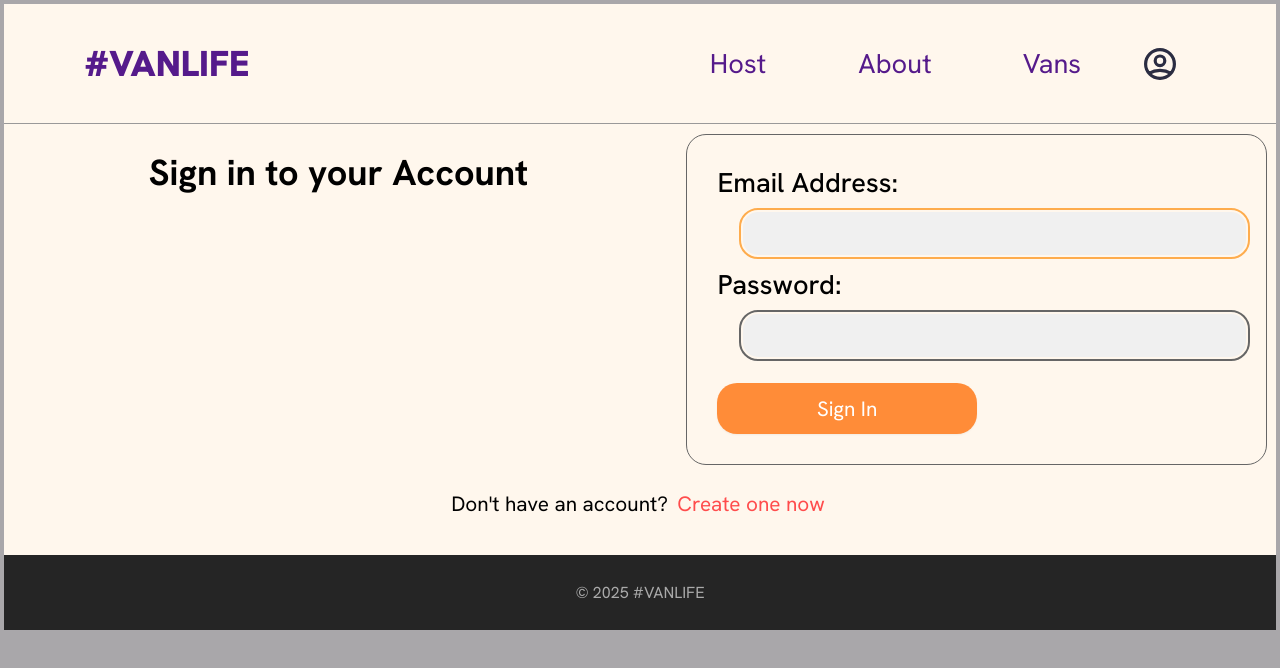
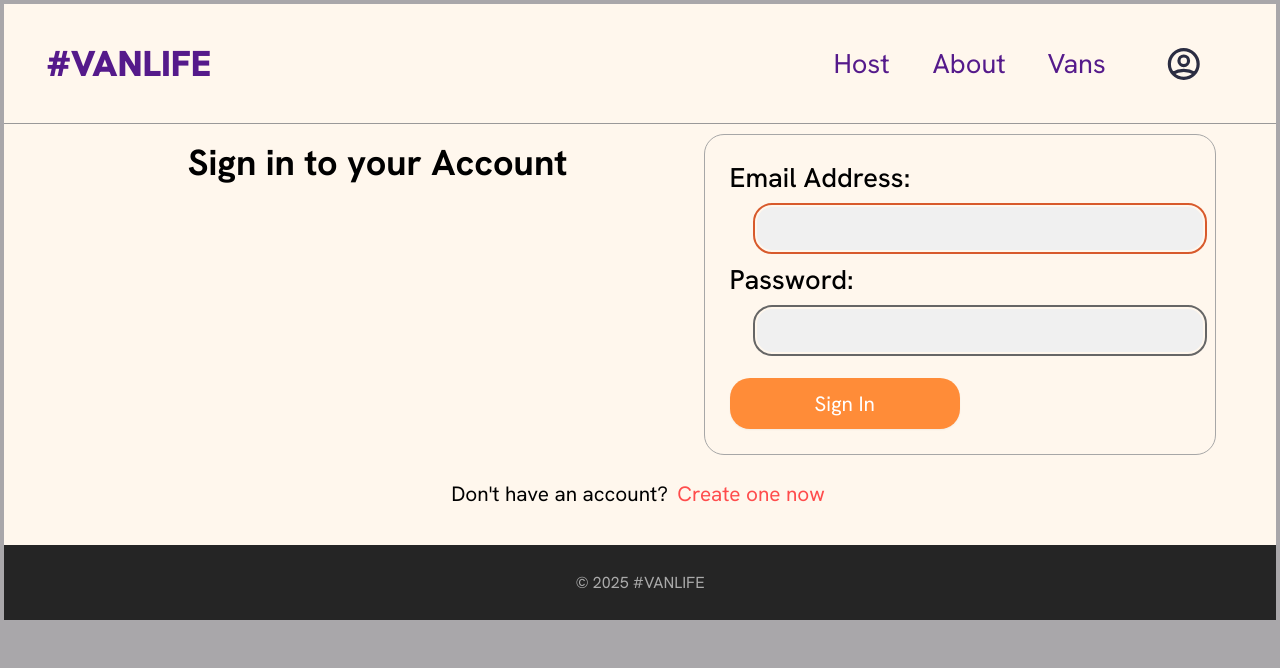
Before and after one commit to Always-eager-to-learn/van-life, a React (Vite) app: page /login in a window 1280 px wide. Shown: the top 668 px of the page. Built offline with nearby package versions, Linux system fonts and the light colour scheme; what miragejs would draw is missing.

Commit message:
Changed the style of login and layout for desktop and laptop screens

```diff
--- a/src/components/Component.module.css
+++ b/src/components/Component.module.css
@@ -45,8 +45,11 @@ footer > p{
 }
 
 .nav_section > a:last-child{
-    width: 40px;
     height: 40px;
+}
+
+.logo_active_link{
+    transition: background-color 500ms cubic-bezier(0.23, 0.03, 0.48, 1.13);
 }
 
 .home_link{
@@ -107,7 +110,6 @@ footer > p{
 @media (width < 576px) {
     .nav_section{
         justify-content: center;
-        width: 100%;
     }
 
     .back_tick{
@@ -149,12 +151,16 @@ footer > p{
     }
 
     .svg_stroke:hover{
-        stroke: #0c4767;
+        stroke: #597e92;
     }
 
     .host_nav > a.active_link:hover{
         background-color: hsl(25, 77%, 80%);
         box-shadow: 0 0 2px 3px hsl(30, 11%, 79%);
+    }
+
+    .logo_active_link:hover{
+        background-color: #ffe2be;
     }
 }
 
@@ -171,6 +177,13 @@ footer > p{
     }
 
     .nav_section{
-        width: 550px;
+        width: 430px;
+        justify-content: flex-start;
     }
 }
+
+@media (width > 1024px){
+    nav{
+        padding: 3%;
+    }
+}
--- a/src/components/Header.jsx
+++ b/src/components/Header.jsx
@@ -5,6 +5,10 @@ export default function Header(){
 
     function setClassName(object){
         return `${object.isActive ? styles.active_link : ''} font-semi-big`
+    }
+
+    function setSpecialClassName(object){
+        return `${object.isActive ? styles.logo_active_link : ''} ${styles.img_logo}`
     }
 
     return (
@@ -20,7 +24,7 @@ export default function Header(){
                 <NavLink to='vans' className={setClassName} end={true}>
                     Vans
                 </NavLink>
-                <NavLink to='login' className={styles.img_logo}>
+                <NavLink to='login' className={setSpecialClassName}>
                     <svg className={styles.svg} viewBox="0 0 20 20" xmlns="http://www.w3.org/2000/svg">
                         <path className={styles.svg_stroke} d="M3.12104 15.8047C5.15267 14.6564 7.4998 14.001 10 14.001C12.5002 14.001 14.8473 14.6564 16.879 15.8047M13 8.00098C13 9.65783 11.6569 11.001 10 11.001C8.34315 11.001 7 9.65783 7 8.00098C7 6.34412 8.34315 5.00098 10 5.00098C11.6569 5.00098 13 6.34412 13 8.00098ZM19 10.001C19 14.9715 14.9706 19.001 10 19.001C5.02944 19.001 1 14.9715 1 10.001C1 5.03041 5.02944 1.00098 10 1.00098C14.9706 1.00098 19 5.03041 19 10.001Z"/>
                     </svg>
--- a/src/index.css
+++ b/src/index.css
@@ -6,9 +6,6 @@
     --font-size-2: 1.3rem;
     --font-size-3: 1.7rem;
     --font-size-4: 2.25rem;
-
-    --font-size-b-1: 1.9rem;
-    --font-size-b-2: 2.5rem;
 
     --font-size-m-0: 0.675rem;
     --font-size-m-1: 0.8rem;
--- a/src/pages/About.jsx
+++ b/src/pages/About.jsx
@@ -8,11 +8,13 @@ export default function About(){
             <img src={PersonImage} alt="Image of a person on a van" />
             <section className={styles.about_info}>
                 <h1 className='font-big'>Don't squeeze in a sedan when you could relax in a van.</h1>
+            </section>
+            <section>
                 <p className='font-medium'>
                     Our mission is to enliven your road trip with the perfect travel van rental. Our vans are recertified before each trip to ensure your travel plans can go off without a hitch.<br />
                     (Hitch costs extra 😉)
-
-                    <br /><br />
+                </p>
+                <p className={`font-medium ${styles.second_column}`}>
                     Our team is full of vanlife enthusiasts who know firsthand the magic of touring the world on 4 wheels.
                 </p>
             </section>
--- a/src/pages/About.module.css
+++ b/src/pages/About.module.css
@@ -64,30 +64,16 @@
         display: flex;
         flex-direction: column;
         align-items: center;
+        padding-block: 5px;
+        padding-inline: 10px;
     }
 
     .about_section > img{
         width: 90%;
     }
 
-    .about_section > section > p{
-        padding: 4px 21px;
-    }
-
-    .about_section > section{
-        padding-block: 5px;
-    }
-
-    .about_info{
-        padding: 6px 18px;
-    }
-
-    .about_info > p{
-        padding: 8px 0px;
-    }
-
-    .about_info > h1{
-        padding: 8px 0px;
+    .about_info > h1, .about_info > p{
+        padding: 8px 2px;
     }
 
     .about_container > button{
@@ -103,6 +89,16 @@
 @media (width > 436px) {
     .about_section > h1{
         font-size: var(--font-size-m-4);
+    }
+}
+
+@media (width < 375px){
+    .about_section{
+        padding: 5px;
+    }
+
+    .about_container{
+        padding: 20px 14px;
     }
 }
 
@@ -134,7 +130,7 @@
         display: grid;
         grid-template-columns: repeat(2, 3fr);
         gap: 1.2em;
-        padding-block-end: 10px;
+        padding-block: 10px;
     }
 
     .about_section > img{
@@ -146,15 +142,16 @@
         padding: 5px;
         grid-column-start: 1;
         grid-row-start: 1;
-        border-right: 2px solid hsl(0, 0%, 50%);
-        border-bottom: 2px solid hsl(0, 0%, 50%);
-        border-radius: 15px;
+    }
+
+    .about_info > h1{
+        padding-inline: 6%;
     }
 
     .related_grid{
         grid-column-start: 1;
         grid-column-end: 3;
-        grid-row-start: 2;
+        grid-row-start: 3;
         display: grid;
         grid-template-columns: repeat(4, 2fr);
         height: 13rem;
@@ -169,6 +166,12 @@
     }
 }
 
+@media (width > 1025px){
+    .about_info > h1{
+        padding-inline: 12%;
+    }
+}
+
 @media (width > 1242px){
     .about_container{
         gap: 4em;
--- a/src/pages/Login.module.css
+++ b/src/pages/Login.module.css
@@ -1,7 +1,6 @@
 form{
     padding: 30px;
-    width: 50%;
-    border: 1px solid hsl(0, 0%, 40%);
+    border: 1px solid hsl(0deg 0% 65.67%);
     border-radius: 20px;
 }
 
@@ -31,16 +30,16 @@ input{
     transition: outline 250ms cubic-bezier(0.14, 1, 0.86, 0);
 }
 
-input:user-valid, input:focus:valid{
-    outline-color: hsl(120, 55%, 45%);
+input:user-valid, input:focus:user-valid{
+    outline-color: hsl(109, 44%, 55%);
 }
 
 input:user-invalid{
-    outline-color: hsl(0, 100%, 76%);
+    outline-color: hsl(0, 100%, 76%)
 }
 
 input:focus:invalid{
-    outline-color: hsl(32, 99%, 65%);
+    outline-color: hsl(16, 69%, 51%);
 }
 
 .center{
@@ -100,21 +99,60 @@ input:focus:invalid{
     }
 }
 
+@media (width > 950px){
+    .form_design{
+        display: grid;
+        grid-template-columns: 2.2fr 2fr;
+        padding-block: 10px;
+        padding-inline-start: 25px;
+        padding-inline-end: 10px;
+    }
+
+    form{
+        width: 100%;
+        padding-block: 15px;
+        padding-inline: 12px;
+    }
+
+    input{
+        margin-inline-start: 5px;
+    }
+
+    .login_button{
+        width: 90%;
+    }
+
+    h1{
+        padding: 5px;
+        width: 90%;
+    }
+}
+
+@media (950px < width < 986px){
+    .form_design{
+        grid-template-columns: 2.2fr 2fr;
+    }
+
+    h1{
+        width: 100%;
+    }
+}
+
 @media (width > 1024px){
+    .form_design{
+        padding-inline-start: 120px;
+        padding-inline-end: 60px;
+        gap: 1em;
+    }
+
+    form{
+        padding: 25px;
+    }
+
+    input{
+        margin-inline-start: 27px;
+    }
     .login_button{
         width: 50%;
     }
 }
-
-@media (width > 950px){
-    .form_design{
-        display: grid;
-        grid-template-columns: repeat(2, auto);
-        padding-block: 10px;
-        gap: 1.4em;
-    }
-
-    form{
-        width: 100%;
-    }
-}
```
